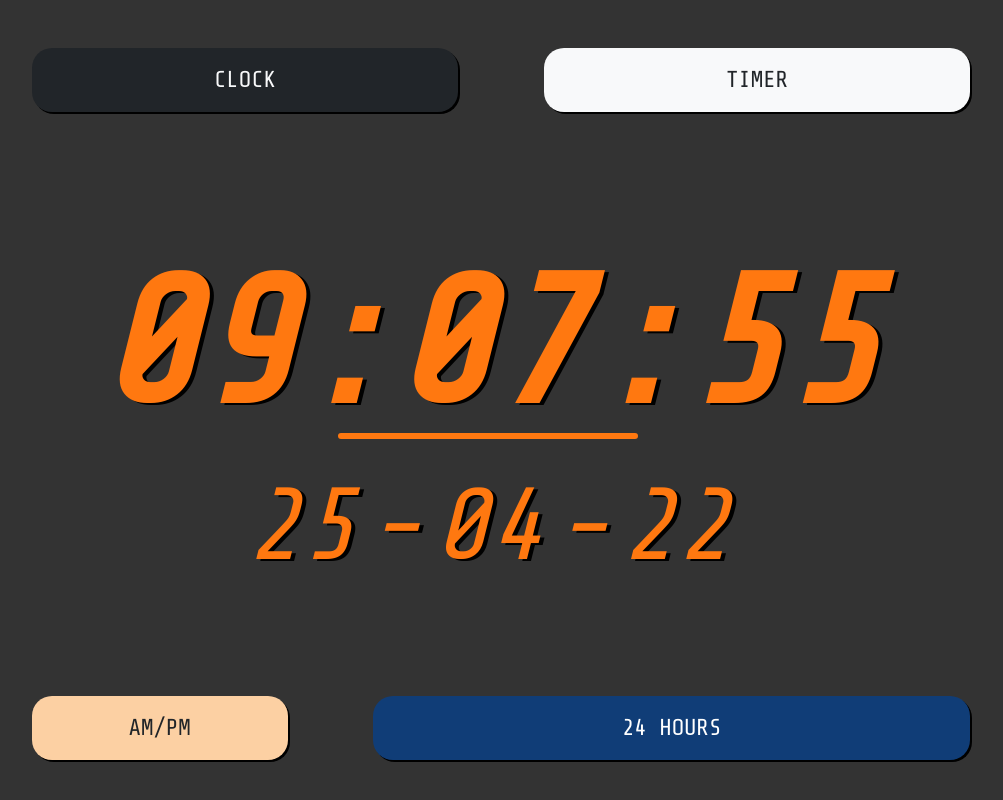
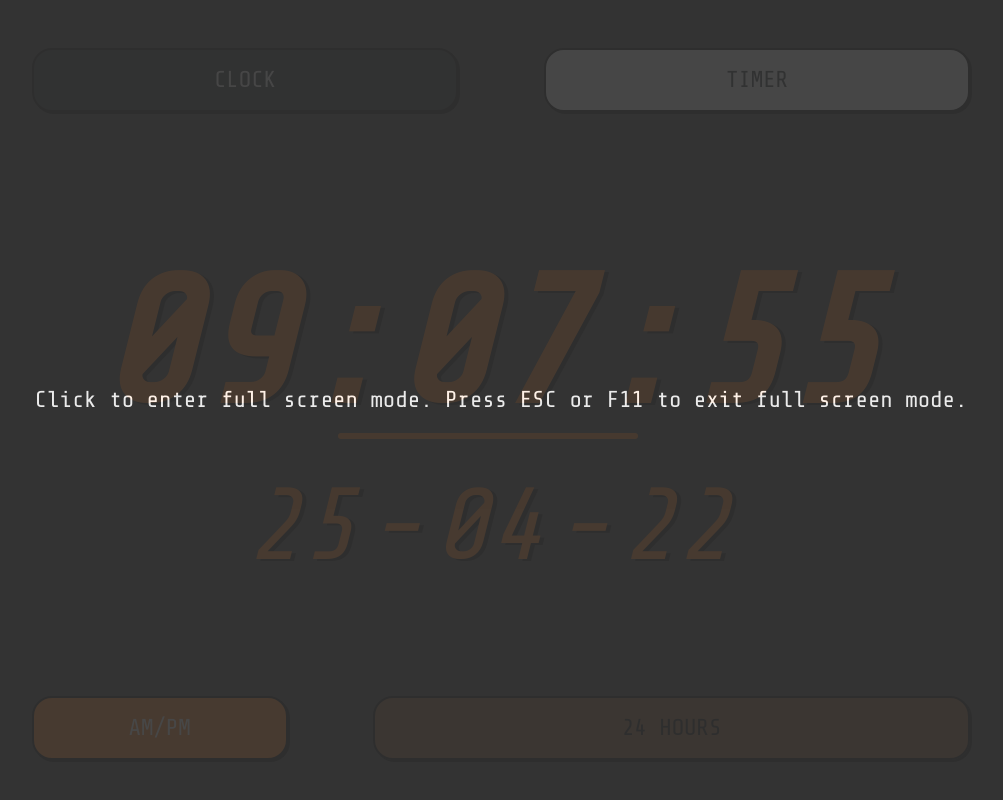
Before and after one commit to Tommy-Eareast/Majorwork2022, a React (Create React App) app: page / in a window 1280 px wide. Shown: the whole page, without its empty margins (139-1142 px from the left). Built offline with nearby package versions, Linux system fonts and the light colour scheme.

Commit message:
Fixing button bugs
Button color redesign, button select, active, and focus now have better visuals to enhance intuition of application

```diff
--- a/public/style.css
+++ b/public/style.css
@@ -1,4 +1,21 @@
 @import url("https://fonts.googleapis.com/css2?family=Share+Tech+Mono&display=swap");
+.tipBox {
+  position: absolute;
+  margin: 0 auto;
+  left: 0;
+  right: 0;
+  z-index: 2000;
+  width: 100%;
+  height: 100%;
+  display: flex;
+  justify-content: center;
+  align-items: center;
+  border: none;
+  background-color: #333333;
+  opacity: 0.9;
+  color: #ffffff;
+  font-size: 1.8vw;
+}
 body {
   margin: 0;
   padding: 0;
@@ -6,6 +23,7 @@ body {
   width: 98vw !important;
   background-color: #333333 !important;
   font-family: "Share Tech Mono", monospace !important;
+  user-select: none;
 }
 header {
   text-align: center;
@@ -73,29 +91,71 @@ footer a {
   border-top: 5px solid #ff7810;
   border-radius: 20px;
 }
-button {
+.nav_btn button,
+.btn_bar_clock button,
+.btn_bar_timer button,
+.record button {
   height: 8vh;
-  font-size: 1.8vw !important;
-  border-radius: 20px !important;
+  font-size: 1.8vw;
+  border-radius: 20px;
   box-shadow: 2px 2px #000000;
   overflow: hidden !important;
+  border: 2px solid #000000 !important;
 }
-button:active {
+.nav_btn button:active,
+.btn_bar_clock button:active {
   box-shadow: 0px 0px #000000;
   transform: translate(2px, 2px);
   outline: none !important;
-  font-size: 1.6vw !important;
+  font-size: 1.6vw;
 }
-button:focus {
+.btn_bar_timer button:active {
+  box-shadow: 0px 0px #000000;
+  transform: translate(2px, 2px);
+  outline: none !important;
+  font-size: 1.6vw;
+}
+.nav_btn button:focus,
+.btn_bar_clock button:focus {
+  outline: none !important;
+  transform: translate(2px, 2px);
+  box-shadow: 0px 0px #000000 !important;
+  font-size: 1.6vw;
+}
+.btn_bar_timer button:focus {
+  box-shadow: 0px 0px #000000;
   outline: none !important;
 }
-
+.record button {
+  background-color: #333333;
+  color: #ff7810;
+  border-radius: 90px !important;
+  font-size: 3vh !important;
+  border: 2px solid #ff7810;
+  height: 5vh;
+  width: 5vh;
+  display: block;
+  padding: none !important;
+  box-sizing: border-box;
+}
+.record button:active {
+  transform: translate(1.8px, 1.8px) !important;
+  box-shadow: 0px 0px #000000;
+  outline: none !important;
+  font-size: 2.6vh !important;
+}
+.record button:focus {
+  transform: translate(1.8px, 1.8px) !important;
+  box-shadow: 0px 0px #000000;
+  outline: none !important;
+  font-size: 2.6vh !important;
+}
 .btnOn {
-  background-color: #103d77 !important;
-  color: #ffffff !important;
+  background-color: rgba(255, 120, 16, 0.4) !important;
 }
 .btnOff {
-  background-color: #fcd0a3 !important;
+  color: #ffffff !important;
+  background-color: rgb(255, 120, 16) !important;
 }
 .display_font {
   height: 12vh !important;
@@ -207,25 +267,7 @@ button:focus {
 .email-icon:hover .before-hover {
   display: none;
 }
-.record button {
-  background-color: #333333;
-  color: #ff7810;
-  border-radius: 90px;
-  font-size: 1.4vw !important;
-  border: 2px solid #ff7810;
-  height: 5vh;
-  width: 5vh;
-  display: block;
-  padding: none !important;
-  box-shadow: 1px 1px #000000;
-  box-sizing: border-box;
-}
-.record button:active {
-  transform: translate(0px, 1.8px) !important;
-  box-shadow: 1px 0px #000000;
-  outline: none !important;
-  font-size: 1.4vw !important;
-}
+
 .data_table {
   display: flex;
   flex-direction: column;
--- a/src/App.js
+++ b/src/App.js
@@ -3,10 +3,12 @@ import Clock from "./components/clock";
 import Timer from "./components/timer";
 import "bootstrap/dist/css/bootstrap.css";
 
+var body = document.documentElement;
 //true for Clock, false for Timer
 export default function App() {
   const [mode, setMode] = useState(true);
-  let btnCom = "btn col col-5 ";
+  const [tipBox, setTipBox] = useState(true);
+  let btnCommon = "col col-5 ";
   let clockDisplay = "d-block";
   let timerDisplay = "d-none";
   if (!mode) {
@@ -18,14 +20,21 @@ export default function App() {
   }
   return (
     <>
+      <button
+        className={tipBox ? "tipBox" : "d-none"}
+        onClick={() => (setTipBox(false), body.requestFullscreen())}
+      >
+        Click to enter full screen mode. Press ESC or F11 to exit full screen
+        mode.
+      </button>
       <nav className="nav_btn">
         <div className="row w-100 justify-content-around">
           <button
             onClick={() => setMode(true)}
             className={
               mode
-                ? btnCom + "bg-dark text-light"
-                : btnCom + "bg-light text-dark"
+                ? btnCommon + "bg-dark text-light"
+                : btnCommon + "bg-light text-dark"
             }
           >
             CLOCK
@@ -34,8 +43,8 @@ export default function App() {
             onClick={() => setMode(false)}
             className={
               mode
-                ? btnCom + "bg-light text-dark"
-                : btnCom + "bg-dark text-light"
+                ? btnCommon + "bg-light text-dark"
+                : btnCommon + "bg-dark text-light"
             }
           >
             TIMER
--- a/src/components/clock.jsx
+++ b/src/components/clock.jsx
@@ -1,12 +1,12 @@
 import React, { useState } from "react";
 import "./clock.css";
 
-//true for 24 hours, false for AM/PM
-let format = true;
-let btnCom = "btn col-4 animation";
 //className for after animation
 let btnOn = " btnOn col-md-7";
 let btnOff = " btnOff col-md-3";
+//true for 24 hours, false for AM/PM
+let format = true;
+let btnCom = "col-4 animation";
 //className for animation
 let aniOn = " animationOn";
 let aniOff = " animationOff";
@@ -48,27 +48,29 @@ const Clock = () => {
   }
   //change format to 12 hours display
   let Change12 = () => {
+    if (!format) {
+      return;
+    }
     format = false;
     //change the button size and color
     btn12 = btnCom + aniOn;
     btn24 = btnCom + aniOff;
     //make time for the animation to play before changing class
-    setTimeout(() => {
-      btn12 += btnOn;
-      btn24 += btnOff;
-    }, 200);
+    btn12 += btnOn;
+    btn24 += btnOff;
   };
   //change format to 24 hours display
   let Change24 = () => {
+    if (format) {
+      return;
+    }
     format = true;
     //change the button size and color
     btn12 = btnCom + aniOff;
     btn24 = btnCom + aniOn;
     //make time for the animation to play before changing class
-    setTimeout(() => {
-      btn12 += btnOff;
-      btn24 += btnOn;
-    }, 200);
+    btn12 += btnOff;
+    btn24 += btnOn;
   };
 
   //add one 0 to front to placehold for single digit hours
--- a/src/components/timer.jsx
+++ b/src/components/timer.jsx
@@ -138,7 +138,7 @@ const Timer = () => {
             </span>
           </div>
           <div className="display_record">
-            Recorded Timestamp
+            RECORDED TIMESTAMP
             <div className="data_table">
               {timestamps.map((timestamp, index, key) => (
                 <div className="record">
```
